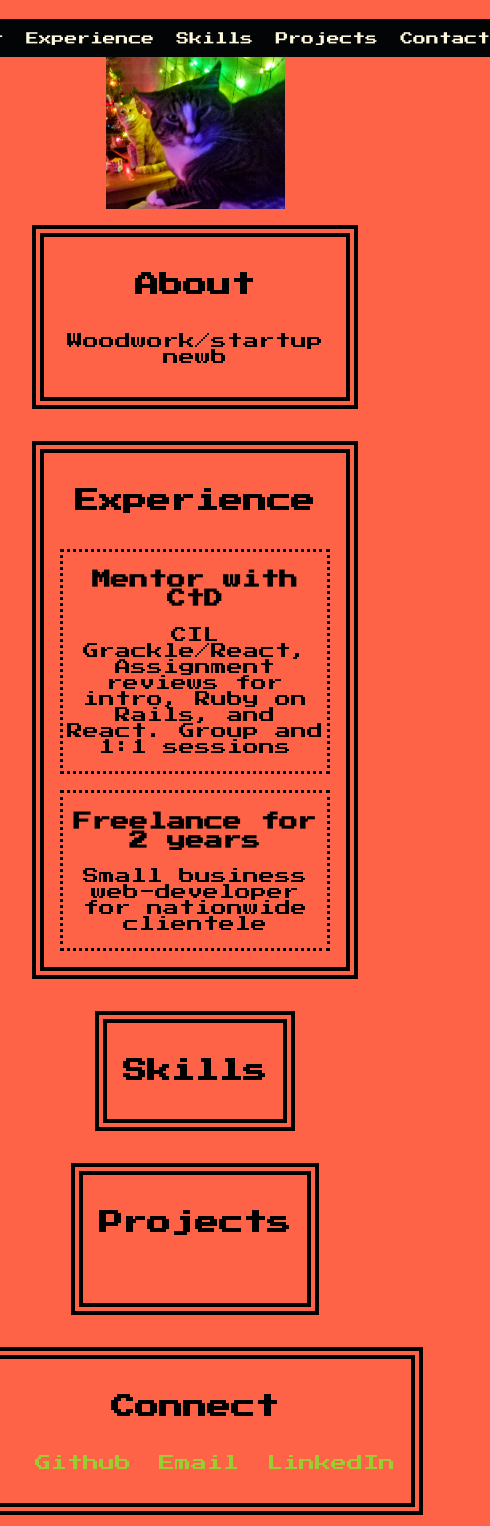
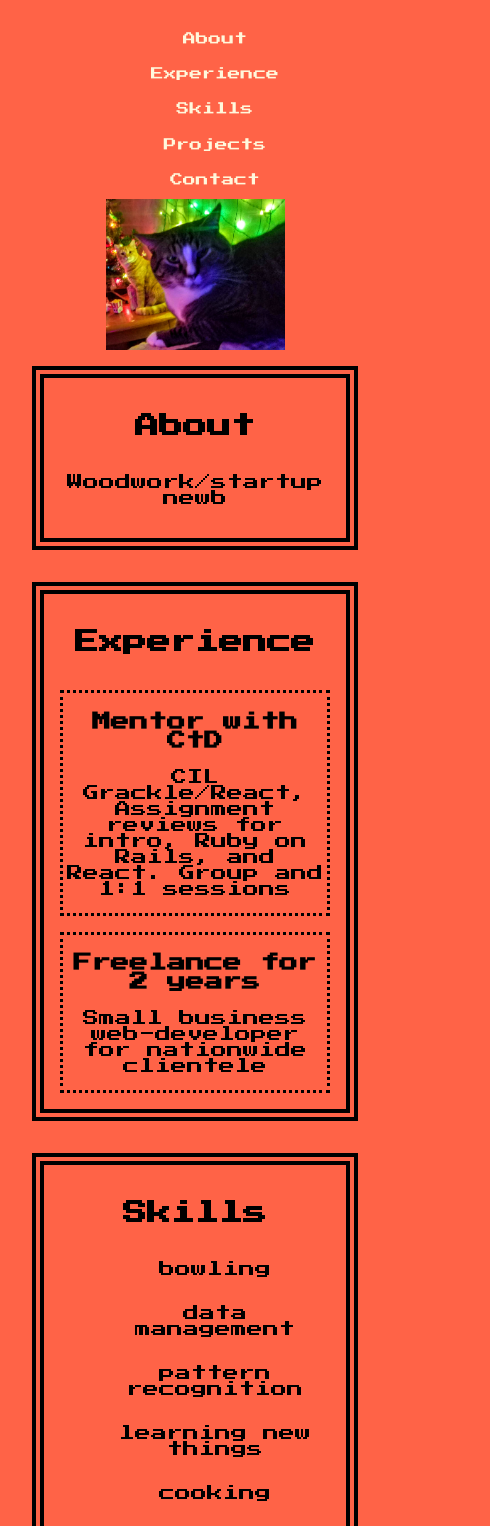
Before and after one commit to Jkuffler/CtD_Intro_Demo, a plain HTML site: page index.html in a window 390 px wide. Shown: the part 72-1598 px from the top of the page, 490 px wide, since content can reach past the window. Drawn offline with Linux system fonts and the light colour scheme.

Commit message:
added media querie breakpoints, noticed list spacing bug in styling somewhere

```diff
--- a/css/index.css
+++ b/css/index.css
@@ -6,7 +6,6 @@
   justify-content: center;
   align-items: center;
   box-sizing: border-box;
-  text-align: center;
   font-family: "Press Start 2P", system-ui;
   background-color: darkolivegreen;
   text-align: center;
@@ -14,14 +13,13 @@
 
 
 /* nav */
-nav {
+.nav {
   font-size: .8em;
-  display: flex;
-  background-color: rgb(3, 4, 5);
+  background-color: rgba(255, 255, 255, 0);
   position: sticky;
   top: 0;
   overflow: hidden;
-  width: fit-content;
+  width: auto;
 }
 
 
@@ -56,6 +54,7 @@ ul{
   flex-direction: row;
   gap: 1.75em;
   list-style-type: none;
+  /* width: fit-content; */
 }
 
 img {
@@ -75,23 +74,36 @@ img {
 
 /* other devices largest to smallest */
 
-@media (max-width: 1000px) {
+/* Lg Tablet */
+@media only screen and (max-width: 1000px) {
   body {
     margin: 1em;
     background-color: rgb(238, 204, 197);
   }
+  ul {
+    flex-direction: column;
+  }
 }
-
-@media (max-width: 800px) {
+/* Med Small Tablet */
+@media only screen and (max-width: 800px) {
   body {
     margin: 1em;
     background-color: rgb(245, 157, 142);
   }
+   ul {
+    flex-direction: column;
+  }
 }
 
-@media (max-width: 600px) {
+/* Large Phone */
+@media only screen and (max-width: 600px) {
   body {
     margin: 1em;
     background-color: tomato;
   }
+  ul {
+    flex-direction: column;
+  }
 }
+
+/* Small Phone */
--- a/index.html
+++ b/index.html
@@ -50,6 +50,7 @@
 
     <section id="skills">
         <h2>Skills</h2>
+        <ul></ul>
     </section>
 
     <section id="projects">
@@ -65,5 +66,6 @@
             <li><a href="">LinkedIn</a></li>
         </ul>
     </section>
+    <script src="js/index.js"></script>
 </body>
 </html>
--- /dev/null
+++ b/js/index.js
@@ -0,0 +1,26 @@
+// FOOTER AND COPYRIGHT
+const footer = document.createElement("footer")
+const body = document.querySelector("body")
+body.appendChild(footer)
+
+//create date
+const today = new Date()
+const thisYear = today.getFullYear()
+
+//create copyright
+const copyright = document.createElement("p")
+copyright.innerHTML = `© J. Kuffler ${thisYear}`
+
+//add copyright to footer
+footer.appendChild(copyright)
+
+//SKILLS SECTION
+const skills = ["bowling", "data management", "pattern recognition", "learning new things", "cooking", "repairing things", "installing things"]
+const skillsSection = document.getElementById("skills")
+const skillsList = skillsSection.querySelector("ul")
+
+for(let i=0; i < skills.length; i++) {
+    const skill = document.createElement("li")
+    skill.innerHTML = skills[i]
+    skillsList.appendChild(skill)
+}
```
